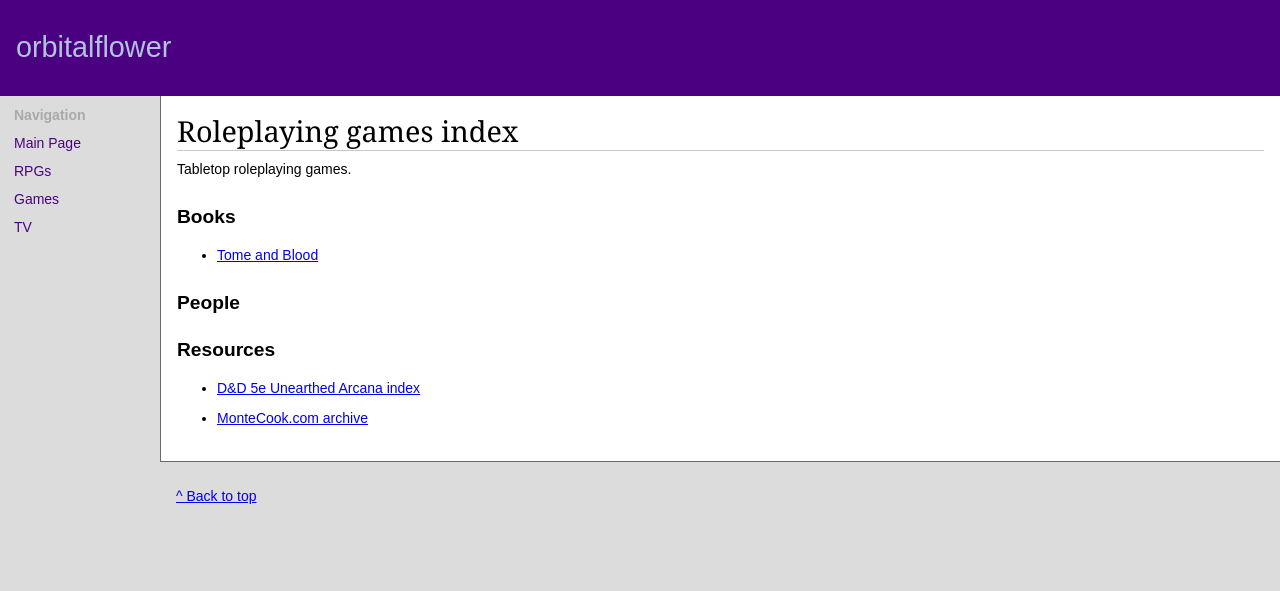
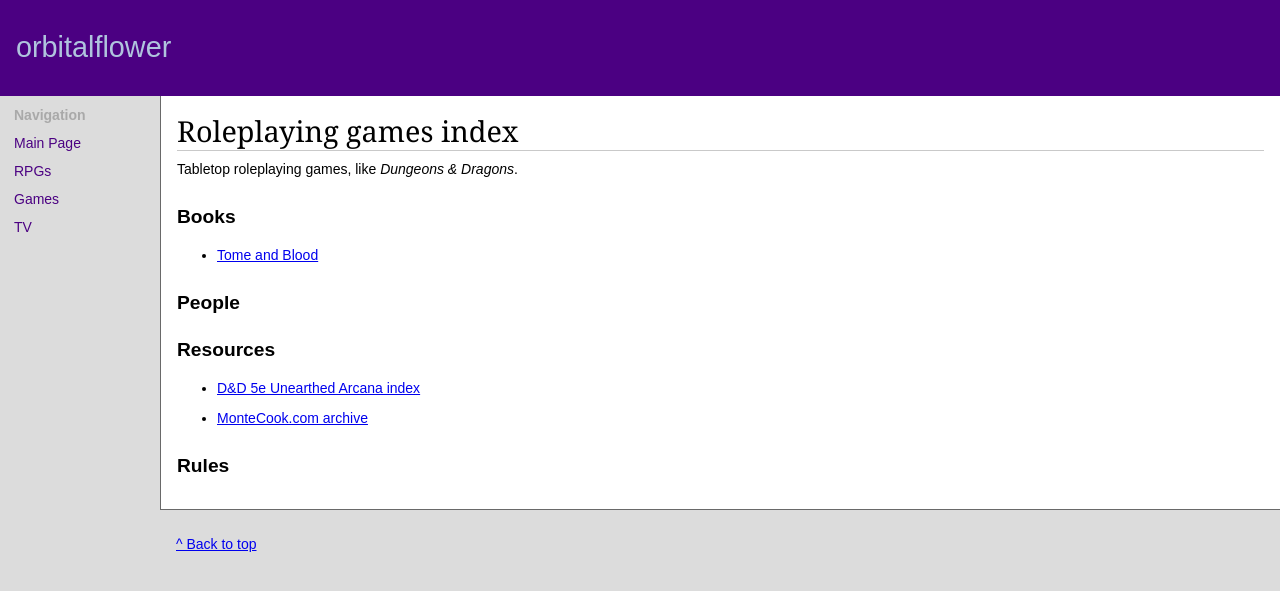
Before and after one commit to orbitalflower/orbitalflower.github.io, a Jekyll site: the page built from categories/rpgs.md, in a window 1280 px wide. Shown: the top 591 px of the page. Built offline with Jekyll 4.4.1, drawn with Linux system fonts in a browser that asks for light colours.

Commit message:
Added category rpg/rules

```diff
--- a/categories/rpgs.md
+++ b/categories/rpgs.md
@@ -7,6 +7,7 @@ redirect_from:
   - /rpg/books/index.html
   - /rpg/people/index.html
   - /rpg/resources/index.html
+  - /rpg/rules/index.html
 category: rpg
 subcategories:
   -
@@ -18,6 +19,9 @@ subcategories:
   -
     slug: resources
     title: "Resources"
+  -
+    slug: rules
+    title: "Rules"
 ---
 
-Tabletop roleplaying games.
+Tabletop roleplaying games, like _Dungeons & Dragons_.
```
